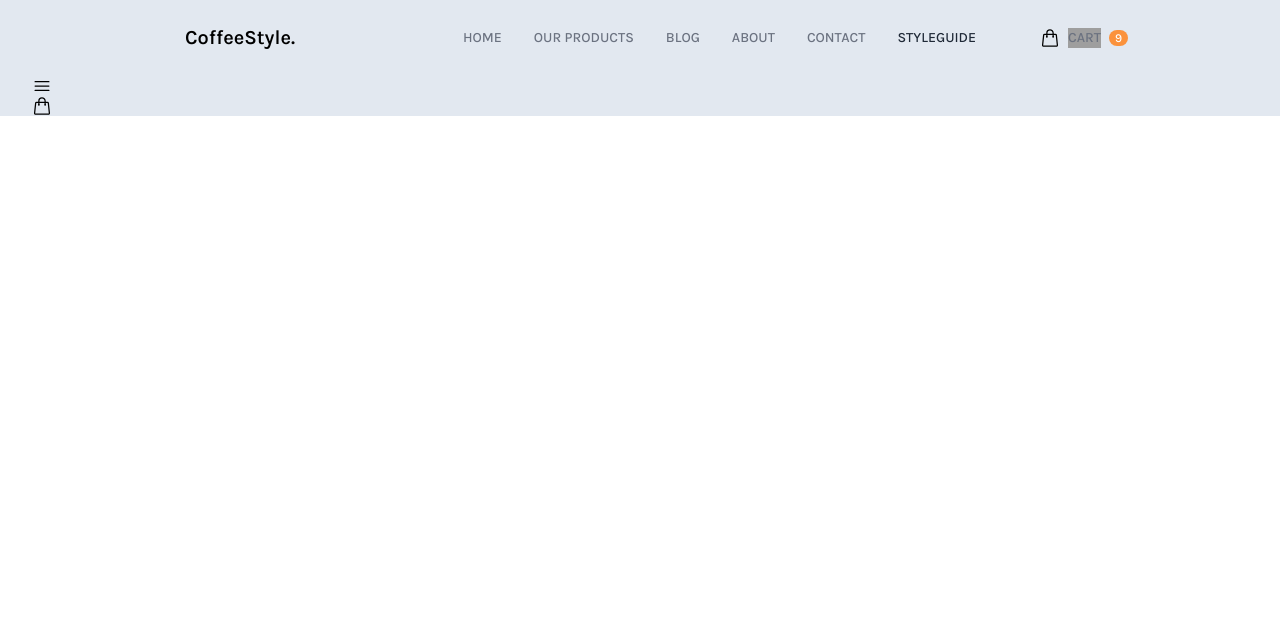
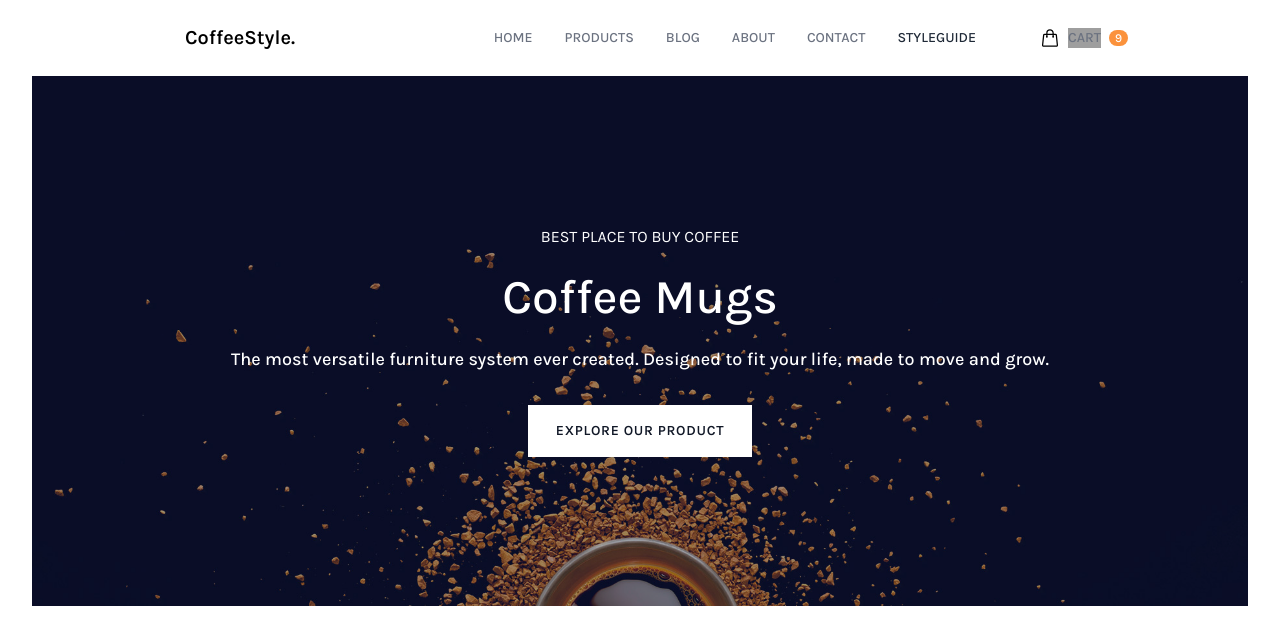
Before and after one commit to NguyenHungdn/vite-taiwind-coffeeShop, a React (Vite) app: page / in a window 1280 px wide. Shown: the top 644 px of the page. Built offline with nearby package versions, Linux system fonts and the light colour scheme; grey boxes are pictures that could not be loaded.

Commit message:
add slider

```diff
--- a/src/App.jsx
+++ b/src/App.jsx
@@ -3,7 +3,7 @@ import BodyPage from './components/Body/Body';
 import Header from './components/Header/Header';
 export default function App() {
    return (
-      <div className="content-wrapper font-Karla max-w-screen-2xl text-base mx-auto px-8 bg-slate-200 ">
+      <div className="content-wrapper font-Karla max-w-screen-2xl text-base mx-auto px-8 ">
          <Header />
          <BodyPage />
       </div>
--- a/src/components/Body/Body.jsx
+++ b/src/components/Body/Body.jsx
@@ -1,11 +1,10 @@
 import reactLogo from '../../assets/menu.svg';
 import reactLogo2 from '../../assets/cart.svg';
-
+import Slide from './Slider';
 function BodyPage() {
    return (
       <div>
-         <img className="w-5 h-5" src={reactLogo} alt="" />
-         <img className="w-5 h-5" src={reactLogo2} alt="" />
+         <Slide />
       </div>
    );
 }
--- a/src/components/Body/Slider.jsx
+++ b/src/components/Body/Slider.jsx
@@ -1,5 +1,24 @@
+import slider from '../../assets/slider-bg.jpeg';
 function Slide() {
-   return <div>Slider</div>;
+   return (
+      <div className="slide h-[530px] bg-[url(./assets/slider-bg.jpeg)]  bg-cover  bg-no-repeat bg-bottom">
+         <div className="w-full h-full flex justify-center items-center bg-gray-900 bg-opacity-40">
+            <div className="mx-16 text-white text-center ">
+               <div className="uppercase  mb-6">best place to buy coffee</div>
+               <div className=" font-medium text-5xl mb-6">Coffee Mugs</div>
+               <div className="font-medium text-lg mb-8">
+                  The most versatile furniture system ever created. Designed to
+                  fit your life, made to move and grow.
+               </div>
+               <div className="flex justify-center">
+                  <div className="uppercase bg-white text-gray-900 w-max tracking-wider px-7 py-4 text-sm font-semibold cursor-pointer hover:bg-opacity-95  ">
+                     Explore our product
+                  </div>
+               </div>
+            </div>
+         </div>
+      </div>
+   );
 }
 
 export default Slide;
--- a/src/components/Header/Header.jsx
+++ b/src/components/Header/Header.jsx
@@ -26,7 +26,7 @@ function Header() {
                </li>
                <li className="top-menu-item ">
                   <span className="" href="#">
-                     Our Products
+                     Products
                   </span>
                </li>
                <li className="top-menu-item ">
```
Also changed, not shown: src/assets/slider-bg.jpeg (added).
